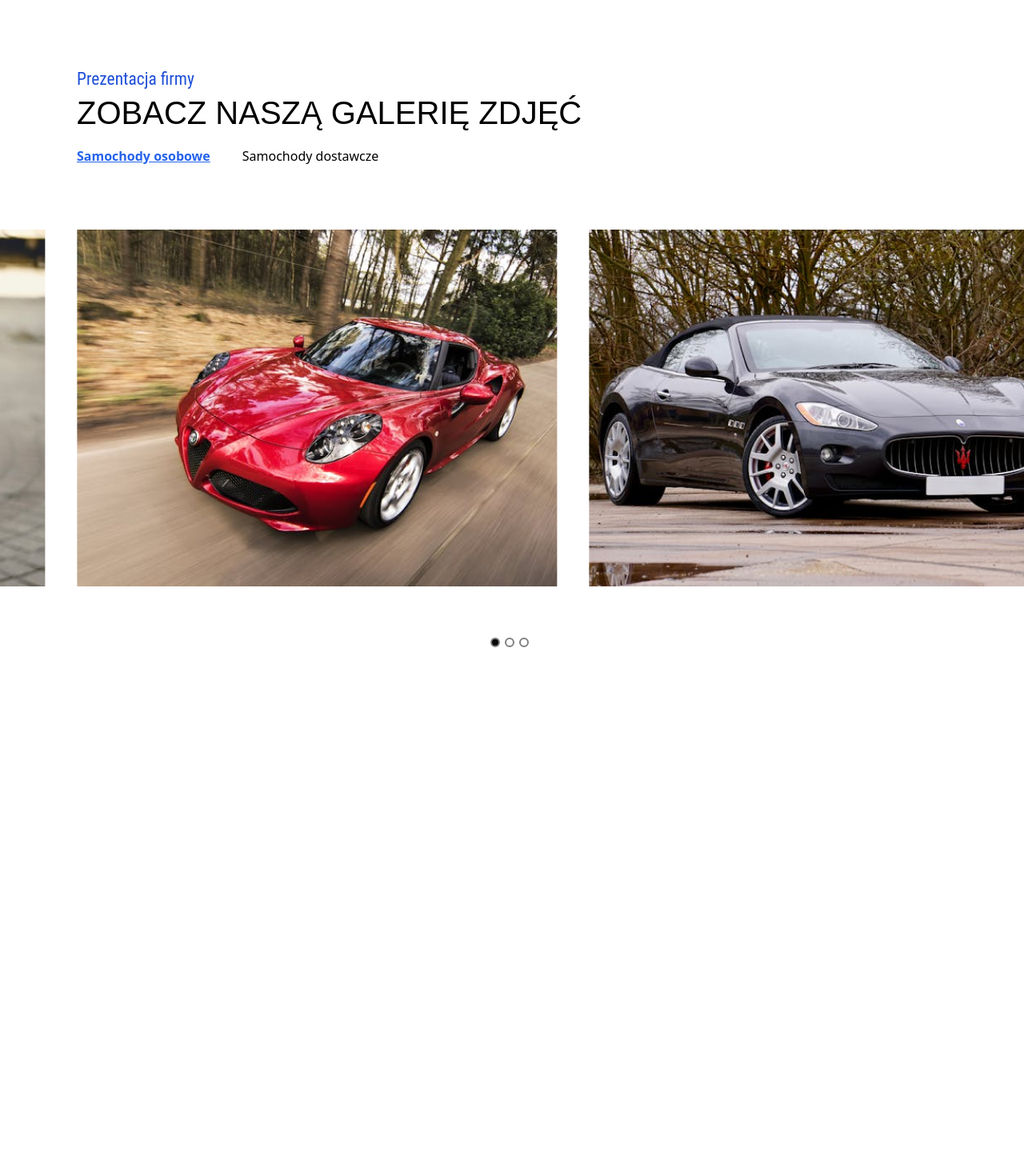
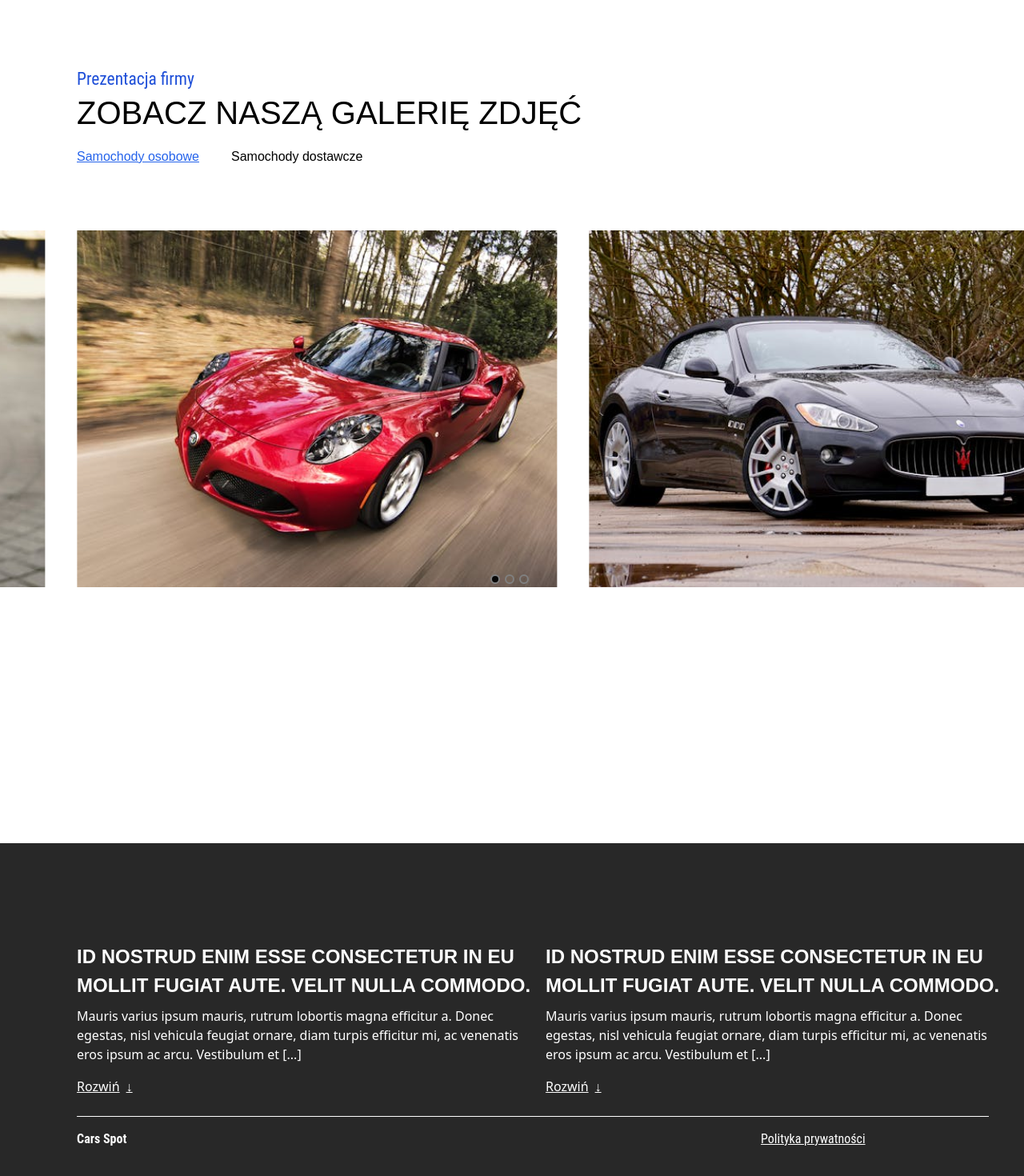
Before and after one commit to ArtVioletta/cars-spot, a React (Create React App) app: page / in a window 1280 px wide. Shown: the part 909-2379 px from the top of the page at 80% size. Before the commit the page ends 1722 px from the top, so only its background shows below. Built offline with nearby package versions, Linux system fonts and the light colour scheme.

Commit message:
create section Footer and edit font family in CarGallery

```diff
--- a/src/components/CarGallery/CarGallery.tsx
+++ b/src/components/CarGallery/CarGallery.tsx
@@ -9,8 +9,8 @@ const CarGallery = () => {
         <h2 className="text-3xl font-bebas-neue text-[40px] mt-2 mb-6">ZOBACZ NASZĄ GALERIĘ ZDJĘĆ</h2>
         </div>
         <div className="space-x-10">
-        <a href="#" className="text-blue-600 underline font-semibold">Samochody osobowe</a>
-        <a href="#" className="text-black">Samochody dostawcze</a>
+        <a href="#" className="text-blue-600 underline font-roboto-flex">Samochody osobowe</a>
+        <a href="#" className="text-black font-roboto-flex">Samochody dostawcze</a>
       </div>
 
       </section>
--- a/src/components/Footer/Footer.tsx
+++ b/src/components/Footer/Footer.tsx
@@ -1,12 +1,44 @@
-import React from "react";
-
+import React from 'react';
 
 const Footer = () => {
-    return(
-        <div>
+  return (
+    <footer className="bg-custom-gray text-white p-11 mt-80 pl-24">
+      <div className="grid grid-cols-1 md:grid-cols-2 gap-8 mb-8 pt-20">
+        <div className='w-[576px] h-[185px]'>
+          <h3 className="font-bold text-2xl   leading-9  font-bebas-neue mb-2">
+            ID NOSTRUD ENIM ESSE CONSECTETUR IN EU MOLLIT FUGIAT AUTE. VELIT NULLA COMMODO.
+          </h3>
+          <p className="text-white mb-4">
+            Mauris varius ipsum mauris, rutrum lobortis magna efficitur a. Donec egestas, nisl vehicula feugiat ornare, diam turpis efficitur mi, ac venenatis eros ipsum ac arcu. Vestibulum et [...]
+          </p>
+          <a href="#" className="text-white underline flex items-center">
+            Rozwiń <span className="ml-2">↓</span>
+          </a>
+        </div>
 
+        <div className='w-[576px] h-[185px] '>
+          <h3 className="font-bold  text-2xl leading-9 font-bebas-neue mb-2">
+            ID NOSTRUD ENIM ESSE CONSECTETUR IN EU MOLLIT FUGIAT AUTE. VELIT NULLA COMMODO.
+          </h3>
+          <p className="text-white mb-4">
+            Mauris varius ipsum mauris, rutrum lobortis magna efficitur a. Donec egestas, nisl vehicula feugiat ornare, diam turpis efficitur mi, ac venenatis eros ipsum ac arcu. Vestibulum et [...]
+          </p>
+          <a href="#" className="text-white underline flex items-center">
+            Rozwiń<span className="ml-2">↓</span>
+          </a>
         </div>
-    )
-}
+      </div>
+
+      <div className="border-t border-white pt-4 flex ">
+        <div className="text-white w-3/4 font-roboto-condensed  font-bold">
+          Cars Spot
+        </div>
+        <a href="#" className="text-white underline w-1/4 font-roboto-condensed">
+          Polityka prywatności
+        </a>
+      </div>
+    </footer>
+  );
+};
 
 export default Footer;
--- a/src/index.css
+++ b/src/index.css
@@ -6,6 +6,6 @@
 @import url('https://fonts.googleapis.com/css2?family=Roboto+Condensed:wght@400&display=swap');
 @import url('https://fonts.googleapis.com/css2?family=Bebas+Neue&display=swap');
 
-.custom-slider-class {
-    margin-bottom: 80px !important;
+.react-multi-carousel-dot-list  {
+    margin-top:80px !important;
 }
--- a/src/pages/HomePage.tsx
+++ b/src/pages/HomePage.tsx
@@ -3,6 +3,7 @@ import Header from "../components/Header/Header";
 import HeroSection from "../components/HeroSection/HeroSection";
 import CarGallery from "../components/CarGallery/CarGallery";
 import CarCard from "../components/CarCard/CarCard";
+import Footer from "../components/Footer/Footer";
 
 
 const HomePage = () => {
@@ -12,6 +13,7 @@ const HomePage = () => {
        <HeroSection/>
        <CarGallery/>
        <CarCard/>
+       <Footer/>
        </>
     )
 }
--- a/tailwind.config.js
+++ b/tailwind.config.js
@@ -8,6 +8,9 @@ module.exports = {
         'roboto-condensed': ['"Roboto Condensed"', 'sans-serif'],
         'bebas-neue': ['"Bebas Neue"', 'sans-serif'],
       },
+      colors: {
+        'custom-gray': '#282828',
+      },
 
     },
   },
```
Also changed, not shown: src/components/Header/Header.tsx (line endings or trailing spaces).
